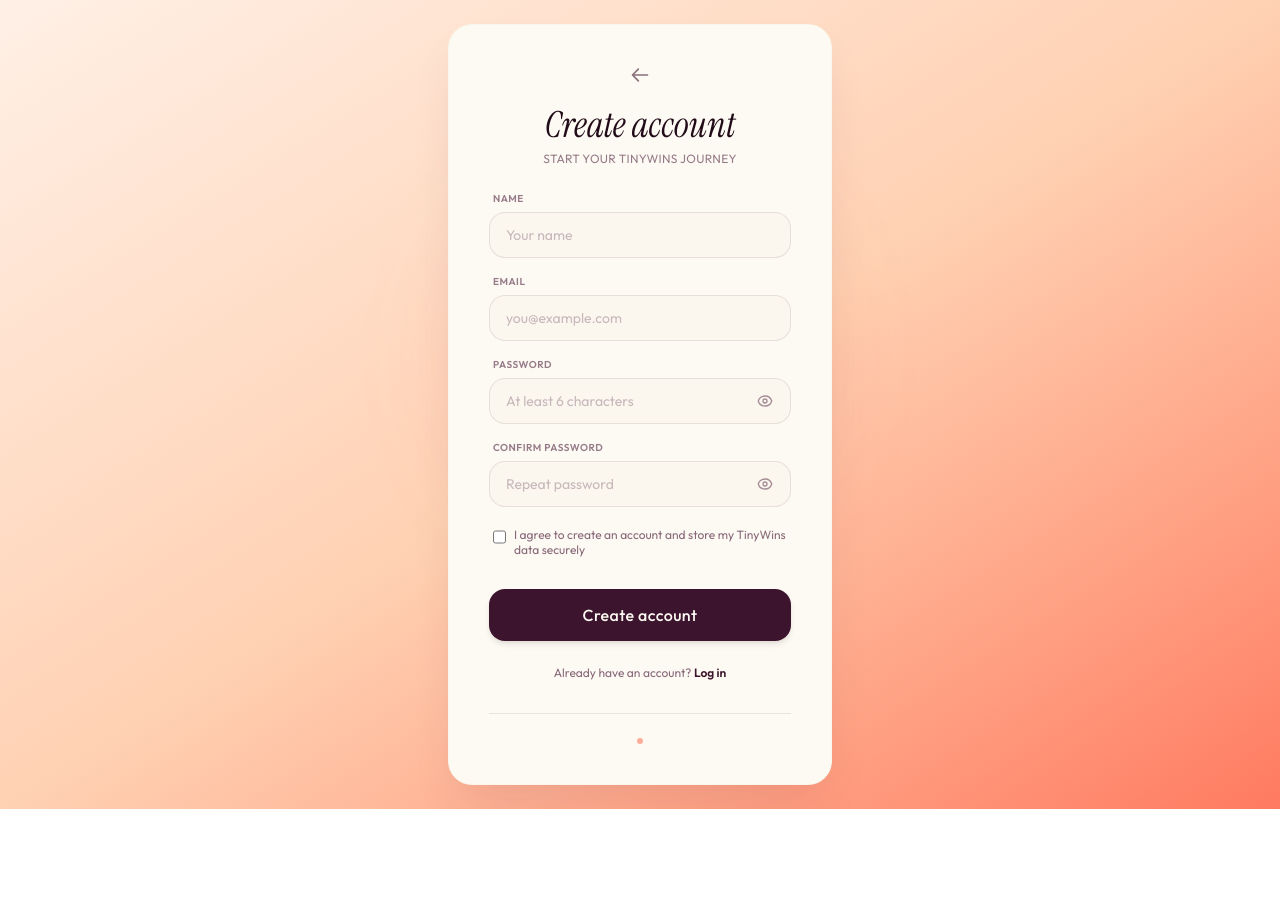
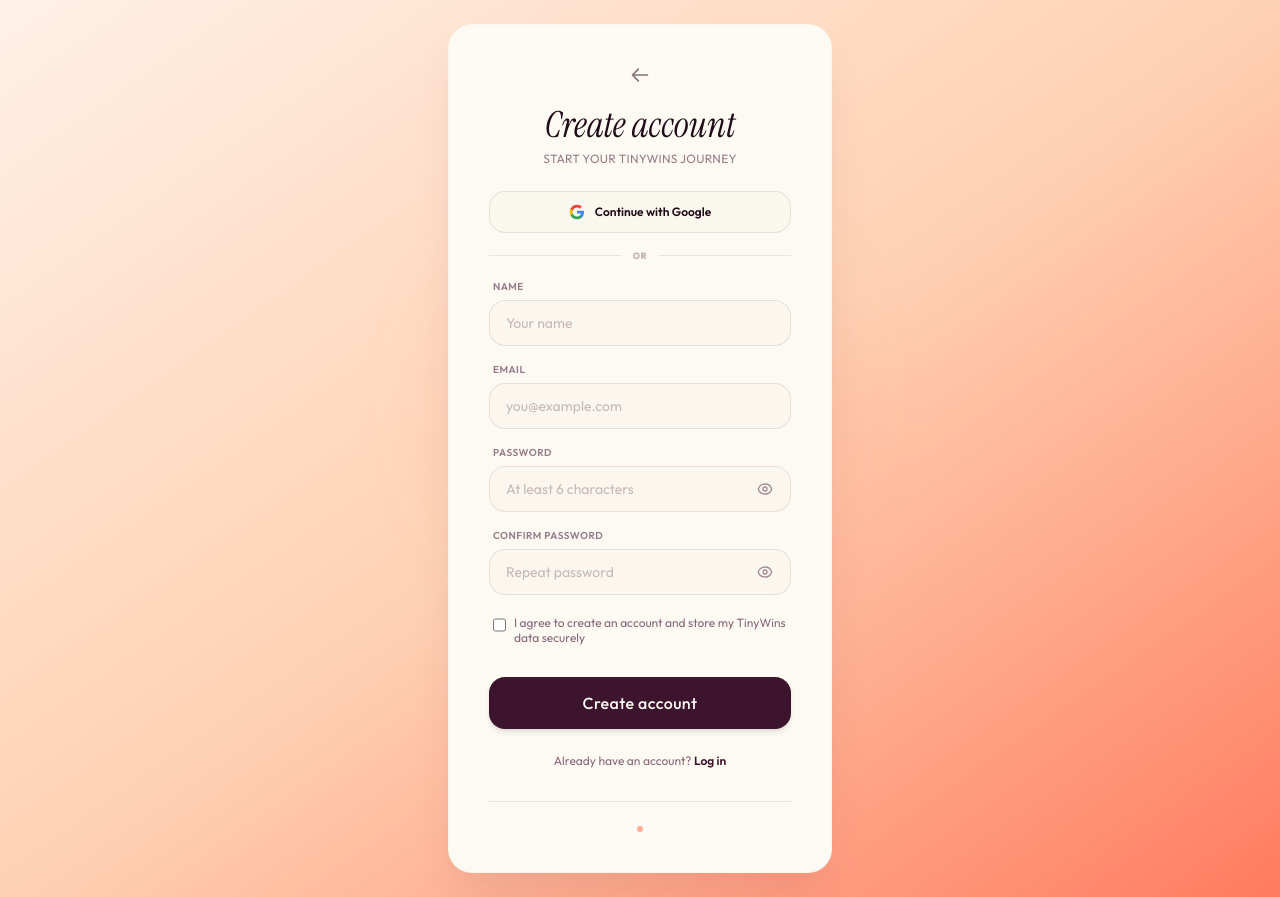
Before and after one commit to cikukabiru-bit/tinywins2, a React (Vite) app: page /register in a window 1280 px wide. Before the commit the page ends 809 px from the top, so only its background shows below. Built offline with nearby package versions, Linux system fonts and the light colour scheme; no server answers.

Commit message:
Feature: Add Continue with Google OAuth login and default consents initialization on onboarding completion

```diff
--- a/src/pages/Login.tsx
+++ b/src/pages/Login.tsx
@@ -60,6 +60,24 @@
     }
   }
 
+  const handleGoogleSignIn = async () => {
+    setLoading(true)
+    setError(null)
+    try {
+      const { error: signInError } = await supabase.auth.signInWithOAuth({
+        provider: 'google',
+        options: {
+          redirectTo: window.location.origin + '/today'
+        }
+      })
+      if (signInError) throw signInError
+    } catch (err: any) {
+      console.error(err)
+      setError(err?.message ? `We couldn't complete sign-in — please try again. (${err.message})` : "We couldn't complete sign-in — please try again.")
+      setLoading(false)
+    }
+  }
+
   return (
     <main className="min-h-screen flex flex-col items-center justify-center p-6 bg-gradient-to-br from-sunset-start via-sunset-mid to-sunset-end font-sans relative overflow-hidden">
       {/* Background ambient glowing effect */}
@@ -85,6 +103,44 @@
             {error}
           </div>
         )}
+
+        {/* OAuth Social Login */}
+        <div className="mb-2 flex flex-col gap-3">
+          <button
+            type="button"
+            onClick={handleGoogleSignIn}
+            disabled={loading}
+            className="w-full bg-cream-dark/20 hover:bg-cream-dark/35 border border-plum-main/10 rounded-2xl py-3 px-4 font-sans text-xs font-semibold text-plum-dark flex items-center justify-center gap-2.5 cursor-pointer transition-colors duration-200 disabled:opacity-50 select-none"
+          >
+            {/* Google G Icon */}
+            <svg className="w-4 h-4" viewBox="0 0 24 24" fill="none">
+              <path
+                d="M22.56 12.25c0-.78-.07-1.53-.2-2.25H12v4.26h5.92c-.26 1.37-1.04 2.53-2.21 3.31v2.77h3.57c2.08-1.92 3.28-4.74 3.28-8.09z"
+                fill="#4285F4"
+              />
+              <path
+                d="M12 23c2.97 0 5.46-.98 7.28-2.66l-3.57-2.77c-.98.66-2.23 1.06-3.71 1.06-2.86 0-5.29-1.93-6.16-4.53H2.18v2.84C3.99 20.53 7.7 23 12 23z"
+                fill="#34A853"
+              />
+              <path
+                d="M5.84 14.09c-.22-.66-.35-1.36-.35-2.09s.13-1.43.35-2.09V7.06H2.18C1.43 8.55 1 10.22 1 12s.43 3.45 1.18 4.94l2.85-2.22.81-.63z"
+                fill="#FBBC05"
+              />
+              <path
+                d="M12 5.38c1.62 0 3.06.56 4.21 1.64l3.15-3.15C17.45 2.09 14.97 1 12 1 7.7 1 3.99 3.47 2.18 7.06l3.66 2.84c.87-2.6 3.3-4.52 6.16-4.52z"
+                fill="#EA4335"
+              />
+            </svg>
+            <span>Continue with Google</span>
+          </button>
+        </div>
+
+        {/* Divider */}
+        <div className="flex items-center gap-3 my-4 select-none">
+          <div className="flex-1 border-t border-plum-main/10"></div>
+          <span className="text-[9px] uppercase tracking-widest text-plum-light/50 font-bold">or</span>
+          <div className="flex-1 border-t border-plum-main/10"></div>
+        </div>
 
         <form onSubmit={handleLogin} className="flex flex-col gap-4 text-left">
           <div>
--- a/src/pages/Onboarding.tsx
+++ b/src/pages/Onboarding.tsx
@@ -238,6 +238,19 @@
         return
       }
 
+      // Insert default consents (silent fallback if exists)
+      await supabase
+        .from('user_consents')
+        .insert({
+          user_id: user.id,
+          data_storage_consent: true,
+          ai_personalization_consent: false,
+          support_content_consent: false,
+          habit_score_personalization_consent: false,
+          inspiration_personalization_consent: false,
+          consent_version: '1.0'
+        })
+
       // Redirect to /habit-score with the new goal id
       navigate(`/habit-score?goalId=${goalData.id}`)
     } catch (err) {
--- a/src/pages/Register.tsx
+++ b/src/pages/Register.tsx
@@ -92,6 +92,24 @@
     }
   }
 
+  const handleGoogleSignIn = async () => {
+    setLoading(true)
+    setError(null)
+    try {
+      const { error: signInError } = await supabase.auth.signInWithOAuth({
+        provider: 'google',
+        options: {
+          redirectTo: window.location.origin + '/today'
+        }
+      })
+      if (signInError) throw signInError
+    } catch (err: any) {
+      console.error(err)
+      setError(err?.message ? `We couldn't complete sign-up — please try again. (${err.message})` : "We couldn't complete sign-up — please try again.")
+      setLoading(false)
+    }
+  }
+
   return (
     <main className="min-h-screen flex flex-col items-center justify-center p-6 bg-gradient-to-br from-sunset-start via-sunset-mid to-sunset-end font-sans relative overflow-hidden">
       {/* Background ambient glowing effect */}
@@ -124,6 +142,44 @@
             {successMessage}
           </div>
         )}
+
+        {/* OAuth Social Login */}
+        <div className="mb-2 flex flex-col gap-3">
+          <button
+            type="button"
+            onClick={handleGoogleSignIn}
+            disabled={loading}
+            className="w-full bg-cream-dark/20 hover:bg-cream-dark/35 border border-plum-main/10 rounded-2xl py-3 px-4 font-sans text-xs font-semibold text-plum-dark flex items-center justify-center gap-2.5 cursor-pointer transition-colors duration-200 disabled:opacity-50 select-none"
+          >
+            {/* Google G Icon */}
+            <svg className="w-4 h-4" viewBox="0 0 24 24" fill="none">
+              <path
+                d="M22.56 12.25c0-.78-.07-1.53-.2-2.25H12v4.26h5.92c-.26 1.37-1.04 2.53-2.21 3.31v2.77h3.57c2.08-1.92 3.28-4.74 3.28-8.09z"
+                fill="#4285F4"
+              />
+              <path
+                d="M12 23c2.97 0 5.46-.98 7.28-2.66l-3.57-2.77c-.98.66-2.23 1.06-3.71 1.06-2.86 0-5.29-1.93-6.16-4.53H2.18v2.84C3.99 20.53 7.7 23 12 23z"
+                fill="#34A853"
+              />
+              <path
+                d="M5.84 14.09c-.22-.66-.35-1.36-.35-2.09s.13-1.43.35-2.09V7.06H2.18C1.43 8.55 1 10.22 1 12s.43 3.45 1.18 4.94l2.85-2.22.81-.63z"
+                fill="#FBBC05"
+              />
+              <path
+                d="M12 5.38c1.62 0 3.06.56 4.21 1.64l3.15-3.15C17.45 2.09 14.97 1 12 1 7.7 1 3.99 3.47 2.18 7.06l3.66 2.84c.87-2.6 3.3-4.52 6.16-4.52z"
+                fill="#EA4335"
+              />
+            </svg>
+            <span>Continue with Google</span>
+          </button>
+        </div>
+
+        {/* Divider */}
+        <div className="flex items-center gap-3 my-4 select-none">
+          <div className="flex-1 border-t border-plum-main/10"></div>
+          <span className="text-[9px] uppercase tracking-widest text-plum-light/50 font-bold">or</span>
+          <div className="flex-1 border-t border-plum-main/10"></div>
+        </div>
 
         <form onSubmit={handleRegister} className="flex flex-col gap-4 text-left">
           <div>
```
